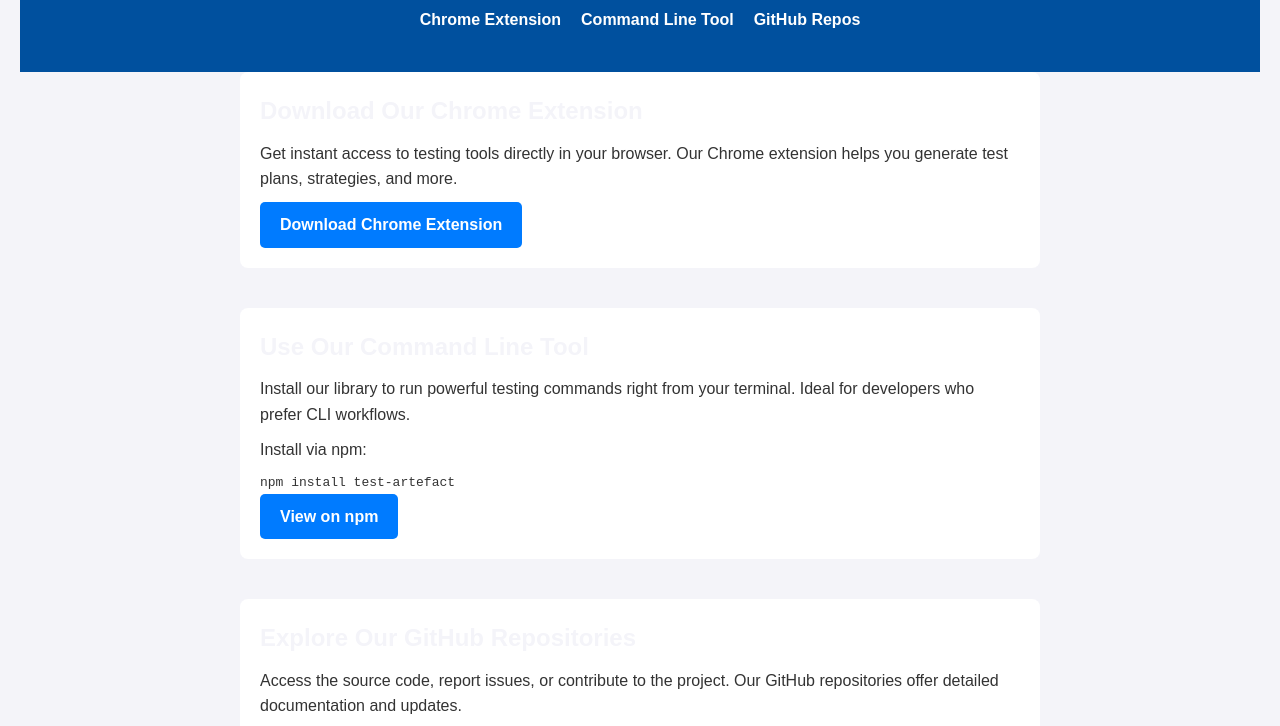
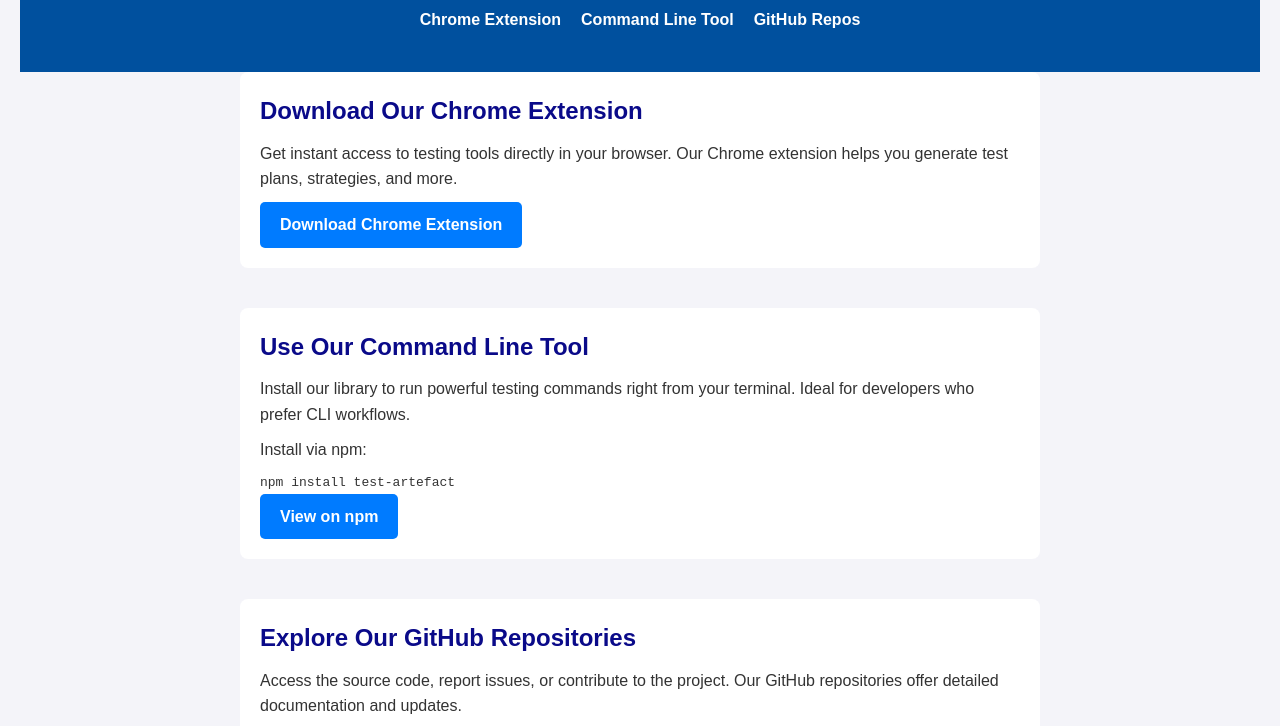
Before and after one commit to test-artifacts/artifacts-test-site, a plain HTML site: page index.html in a window 1280 px wide. Shown: the part 110-836 px from the top of the page. Drawn offline with Linux system fonts and the light colour scheme.

Commit message:
improving styles for h2

```diff
--- a/index.html
+++ b/index.html
@@ -16,7 +16,7 @@
             background-color: #f4f4f9;
             padding: 0 20px;
         }
-        h1, h2, h3 { color: #f4f4f9; }
+        h1, h2, h3 { color: #0a0a89; }
         a { color: #007bff; text-decoration: none; }
         a:hover { text-decoration: underline; }
         p { margin: 10px 0; }
```
